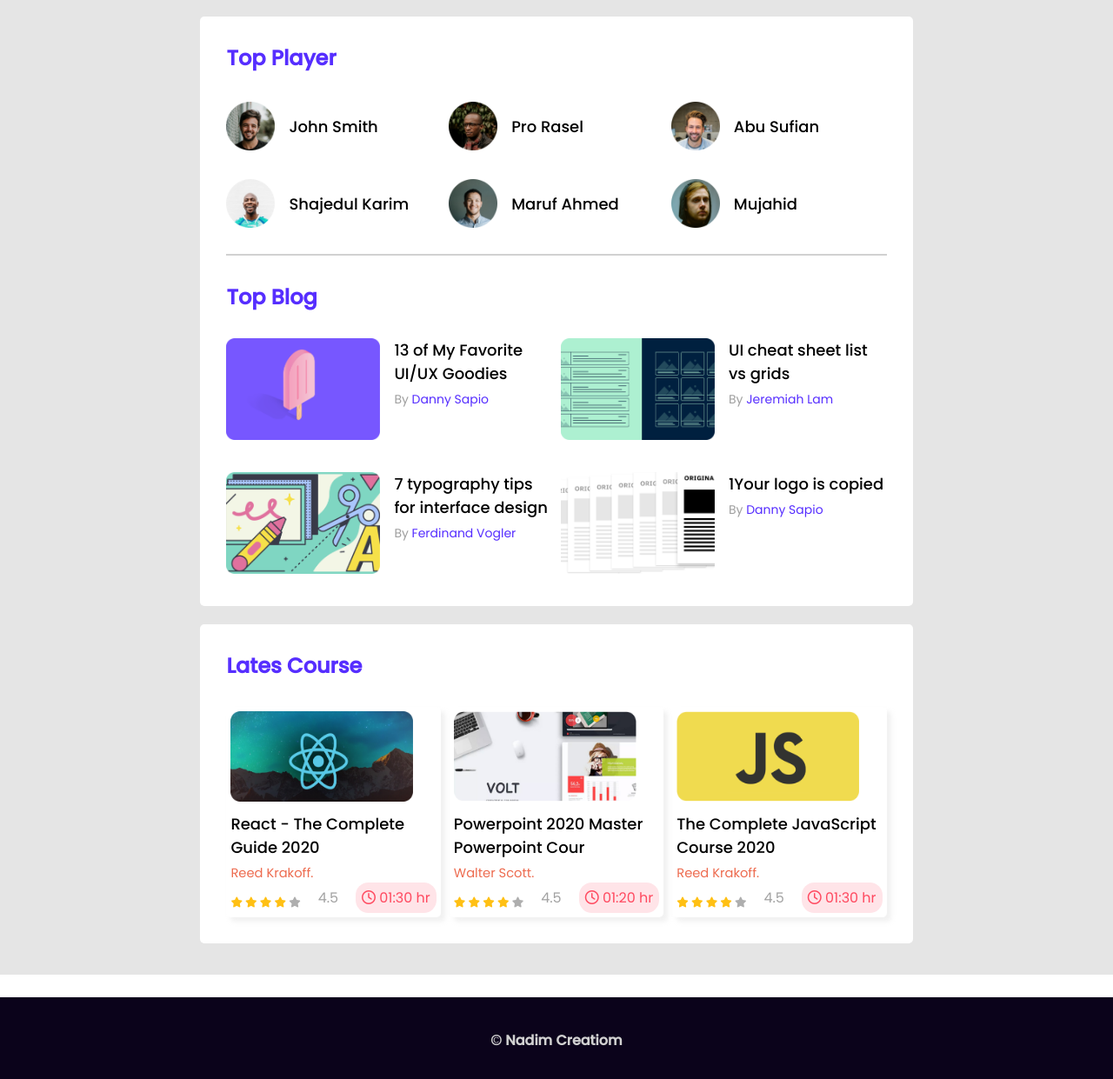
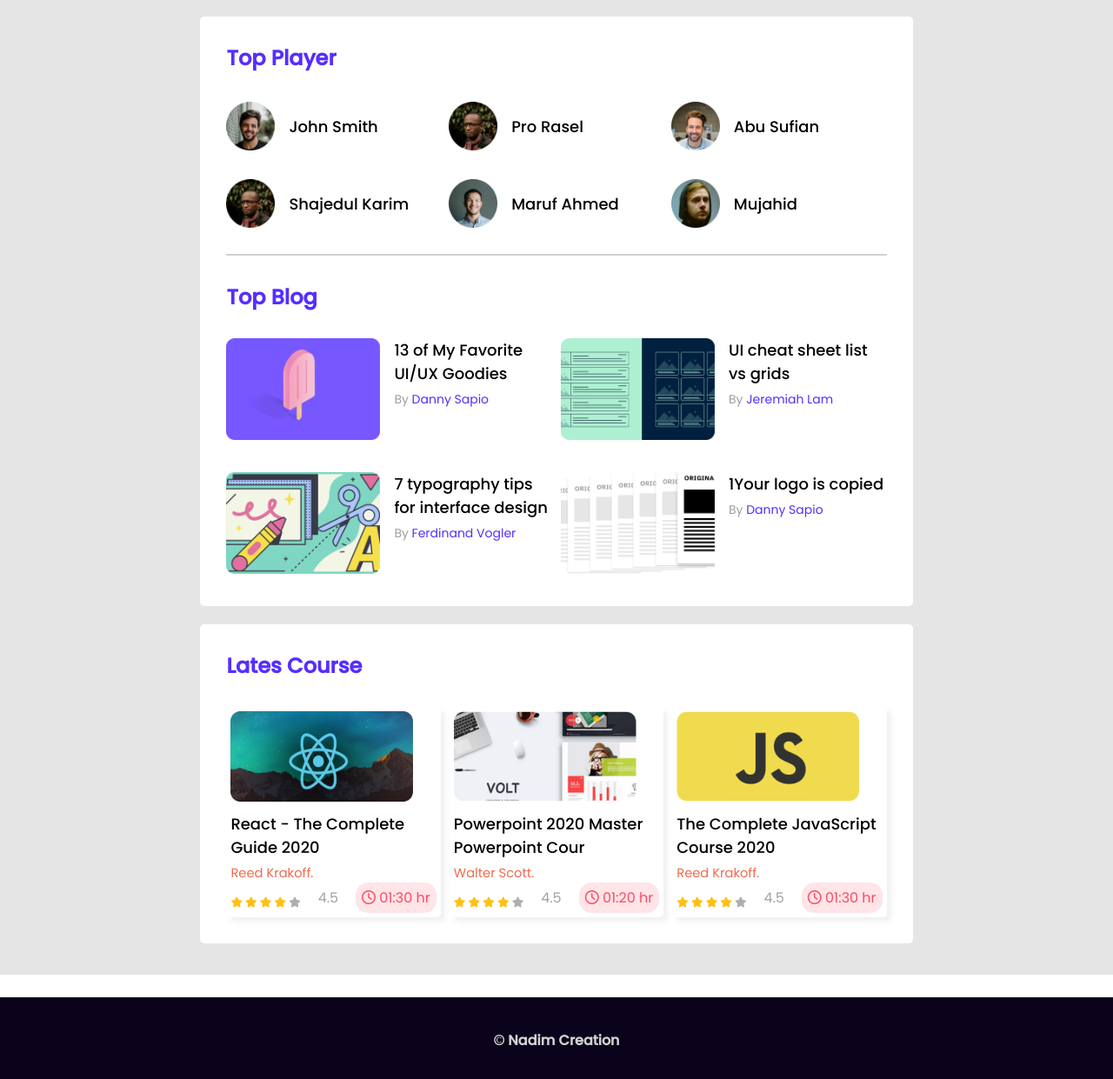
Before and after one commit to amernadim/Leader-Board, a plain HTML site: page index.html in a window 1280 px wide. Shown: the part 111-1352 px from the top of the page at 87% size. Drawn offline with Linux system fonts and the light colour scheme.

Commit message:
3rd commit

```diff
--- a/index.html
+++ b/index.html
@@ -57,7 +57,7 @@
         </div>
 
         <div class="player">
-          <img src="./image/players/player-4.png" alt=""> </img>
+          <img src="./image/players/player-2.png" alt=""> </img>
             <h3>Shajedul Karim</h3>
         </div>
 
@@ -195,7 +195,7 @@
   </main>
 
   <footer>
-    <h4>&copy; Nadim Creatiom</h4>
+    <h4>&copy; Nadim Creation</h4>
   </footer>
 
 </body>
```
